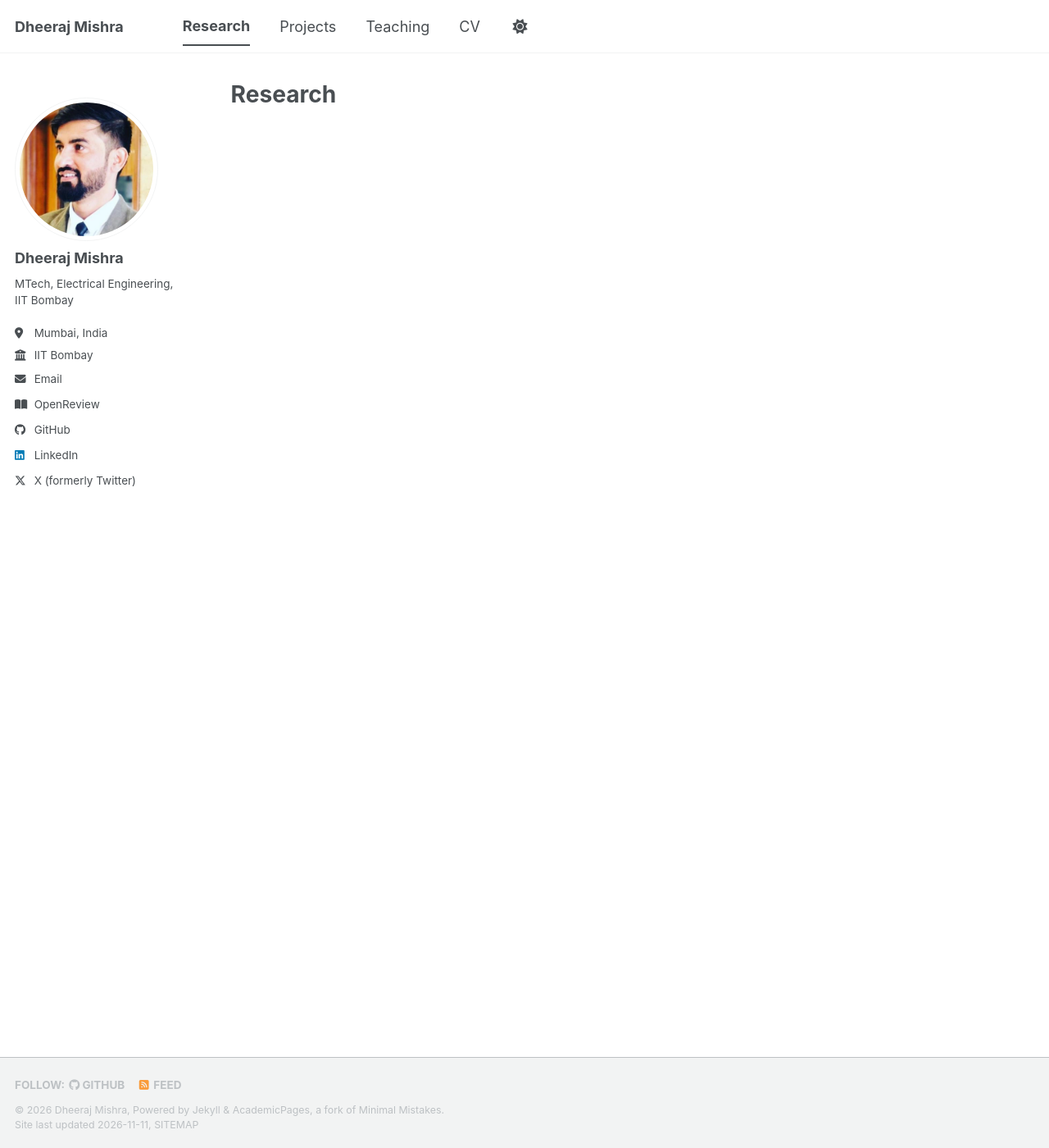
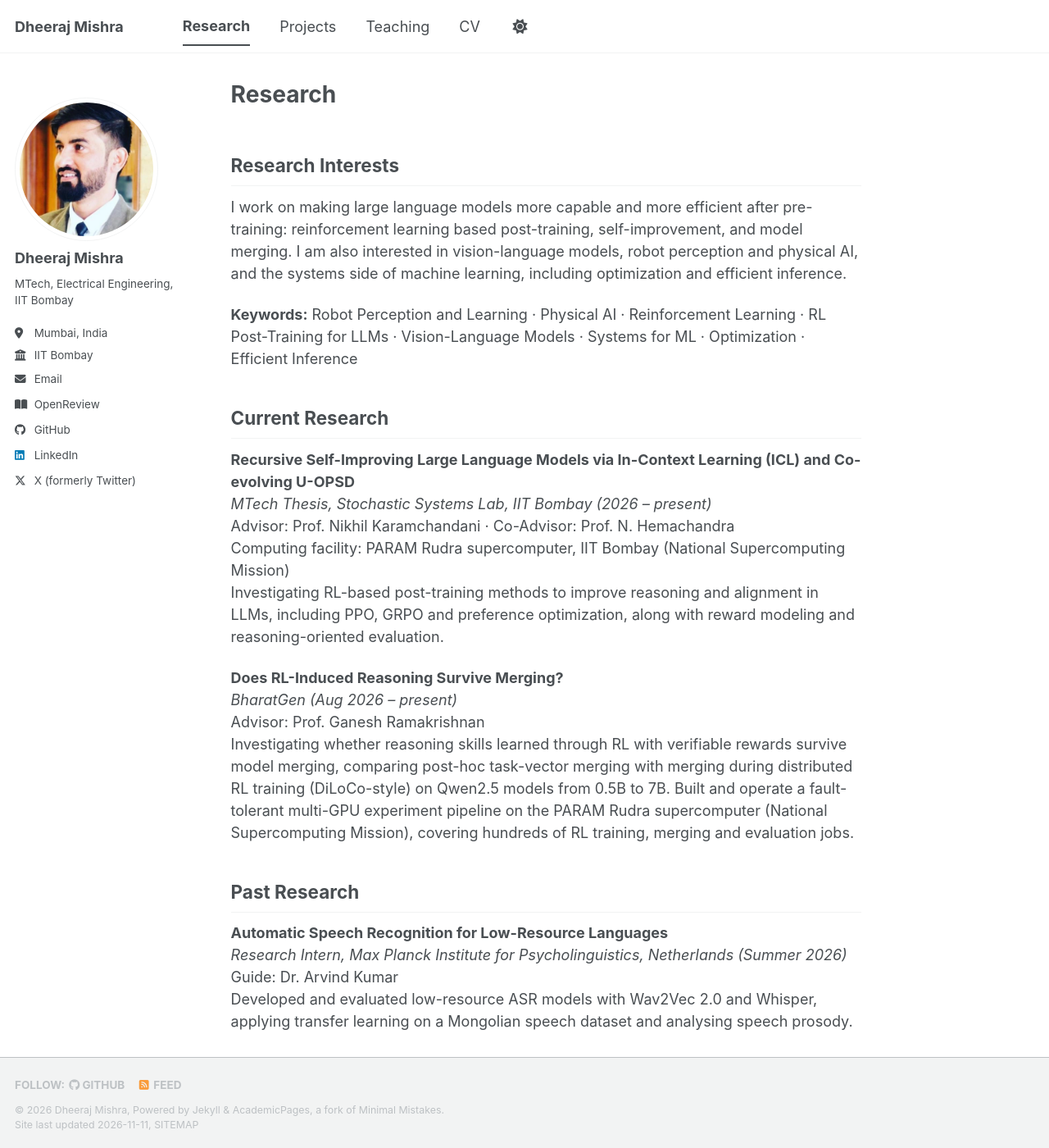
Before and after one commit to Dheerajmishraiitb/Dheerajmishraiitb.github.io, a Jekyll site: the page built from _pages/research.md, in a window 1280 px wide and 1400 px high. Shown: the whole window at 82% size. Built offline with Jekyll 4.4.1, drawn with Linux system fonts in a browser that asks for light colours; a script bundle is joined from its source files by our own code; a style sheet for code colours, icons or effects is not loaded; some of the changed text lies outside the part shown.

Commit message:
Add research page content

```diff
--- a/_pages/research.md
+++ b/_pages/research.md
@@ -5,12 +5,42 @@ permalink: /research/
 author_profile: true
 ---
 
-<!-- TODO: List your papers, preprints, and ongoing research here. Example format:
+## Research Interests
 
-**Paper title**<br>
-Author list<br>
-*Venue, Year* · [PDF](link) · [OpenReview](link) · [Code](link)
+I work on making large language models more capable and more efficient after pre-training: reinforcement learning based post-training, self-improvement, and model merging. I am also interested in vision-language models, robot perception and physical AI, and the systems side of machine learning, including optimization and efficient inference.
 
--->
+**Keywords:** Robot Perception and Learning · Physical AI · Reinforcement Learning · RL Post-Training for LLMs · Vision-Language Models · Systems for ML · Optimization · Efficient Inference
 
-*Coming soon.*
+## Current Research
+
+**Recursive Self-Improving Large Language Models via In-Context Learning (ICL) and Co-evolving U-OPSD**<br>
+*MTech Thesis, Stochastic Systems Lab, IIT Bombay (2026 – present)*<br>
+Advisor: Prof. Nikhil Karamchandani · Co-Advisor: Prof. N. Hemachandra<br>
+Computing facility: PARAM Rudra supercomputer, IIT Bombay (National Supercomputing Mission)<br>
+Investigating RL-based post-training methods to improve reasoning and alignment in LLMs, including PPO, GRPO and preference optimization, along with reward modeling and reasoning-oriented evaluation.
+
+**Does RL-Induced Reasoning Survive Merging?**<br>
+*BharatGen (Aug 2026 – present)*<br>
+Advisor: Prof. Ganesh Ramakrishnan<br>
+Investigating whether reasoning skills learned through RL with verifiable rewards survive model merging, comparing post-hoc task-vector merging with merging during distributed RL training (DiLoCo-style) on Qwen2.5 models from 0.5B to 7B. Built and operate a fault-tolerant multi-GPU experiment pipeline on the PARAM Rudra supercomputer (National Supercomputing Mission), covering hundreds of RL training, merging and evaluation jobs.
+
+## Past Research
+
+**Automatic Speech Recognition for Low-Resource Languages**<br>
+*Research Intern, Max Planck Institute for Psycholinguistics, Netherlands (Summer 2026)*<br>
+Guide: Dr. Arvind Kumar<br>
+Developed and evaluated low-resource ASR models with Wav2Vec 2.0 and Whisper, applying transfer learning on a Mongolian speech dataset and analysing speech prosody.
+
+**Region-Guided CT Report Generation with Merlin VLM**<br>
+*MeDAL Lab, IIT Bombay (Spring 2026)*<br>
+Advisor: Prof. Amit Sethi<br>
+Combined a CT-pretrained vision-language model with cross-attention for region-aware clinical report generation, trained on the 1.3 TB RadGenome-ChestCT dataset. Improved BLEU-4 to 29.42 (+18.3%) and reached 0.598 region F1.
+
+**Gait Recognition: From Basics to Recent Advances in Deep Learning & Gen AI Era**<br>
+*MTech Seminar, IIT Bombay (Spring 2026)*<br>
+Guide: Prof. Subhasis Chaudhuri<br>
+A survey of gait recognition across deep learning, large vision models, 3D point clouds and diffusion models, comparing RGB, silhouette, skeleton and LiDAR representations.
+
+## Publications
+
+Coming soon. See my [OpenReview profile](https://openreview.net/profile?id=%7EDheeraj_Mishra1).
```
